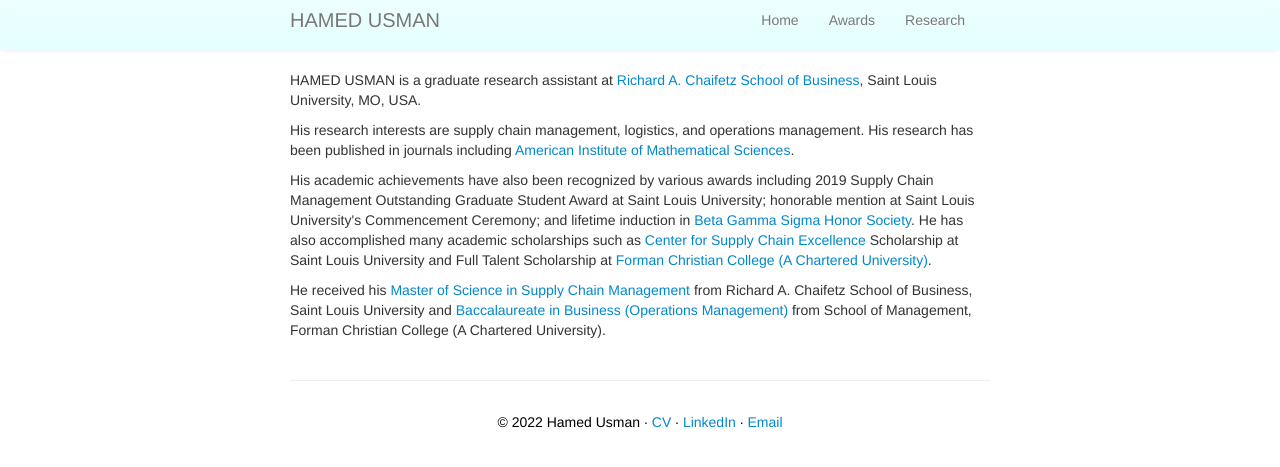
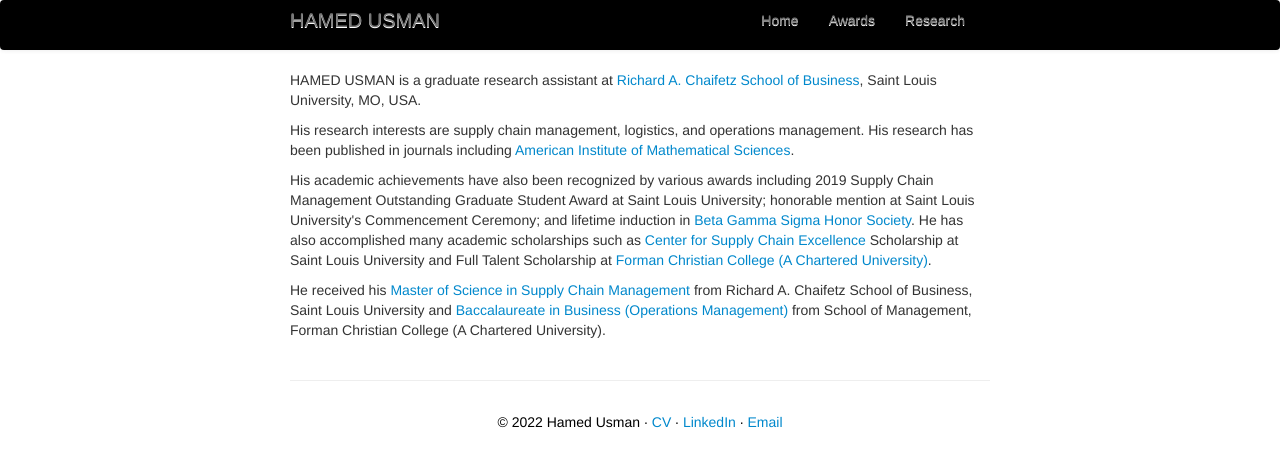
Before and after one commit to hamedusman/hamedusman.github.io, a Jekyll site: the page built from index.md, in a window 1280 px wide. Shown: the top 467 px of the page. Built offline with Jekyll 4.4.1, drawn with Linux system fonts in a browser that asks for light colours.

Commit message:
Update my_custom_css.css

```diff
--- a/assets/themes/twitter/css/my_custom_css.css
+++ b/assets/themes/twitter/css/my_custom_css.css
@@ -98,7 +98,7 @@
     background-image:-webkit-gradient(linear, 0 0, 0 100%, from(#edffff), to(#f2f2f2));
     background-image:-webkit-linear-gradient(top, #edffff, #e3ffff);
     background-image:-o-linear-gradient(top, #edffff, #e3ffff);
-    background-image:linear-gradient(to bottom, #edffff, #e3ffff); /* To change the color of icon-bar on the top */
+    background-image:linear-gradient(to bottom, #000000, #000000); /* To change the color of icon-bar on the top */
     background-repeat:repeat-x;filter:progid:DXImageTransform.Microsoft.gradient(startColorstr='#ffffffff', endColorstr='#fff2f2f2', GradientType=0);
     border:0px solid transparent;
     -webkit-border-radius:4px;
```
